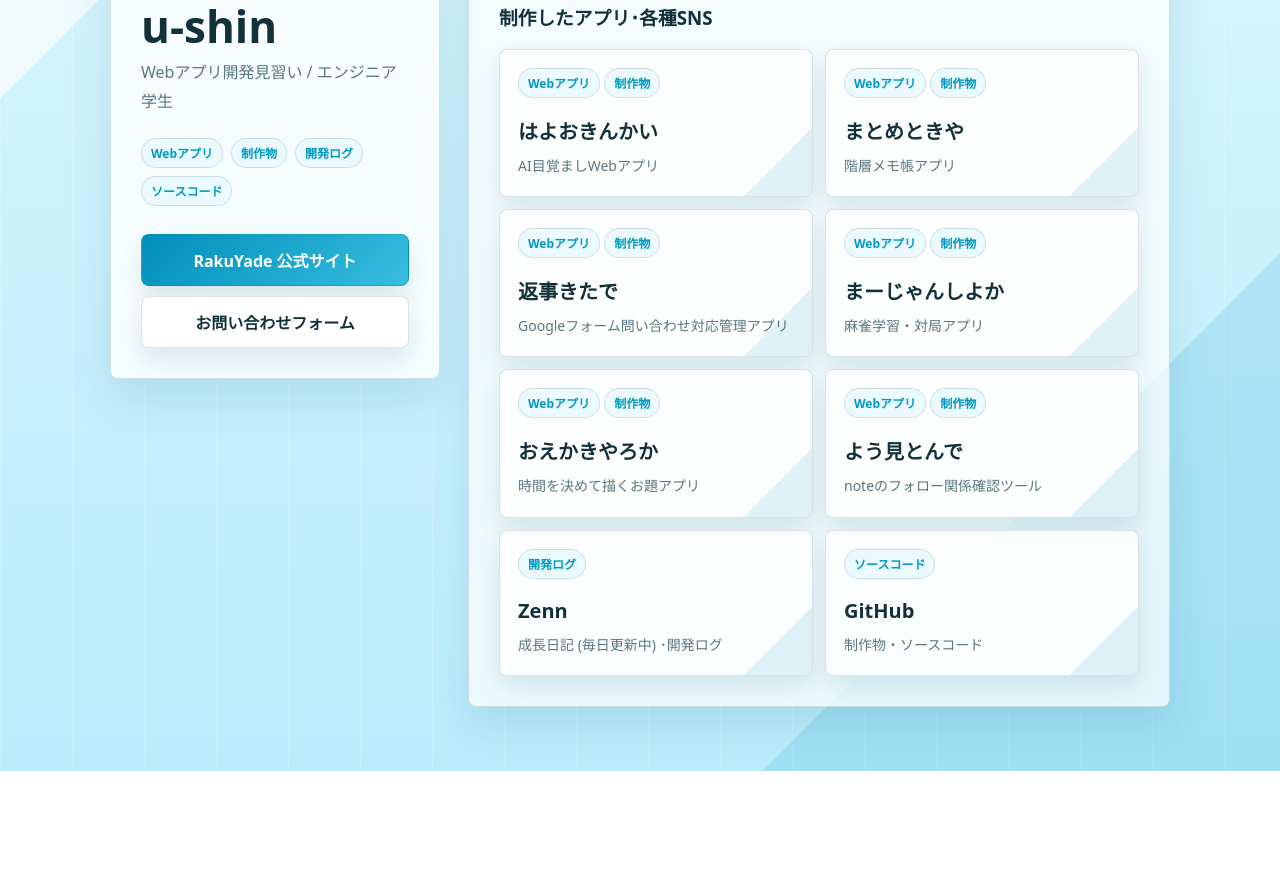
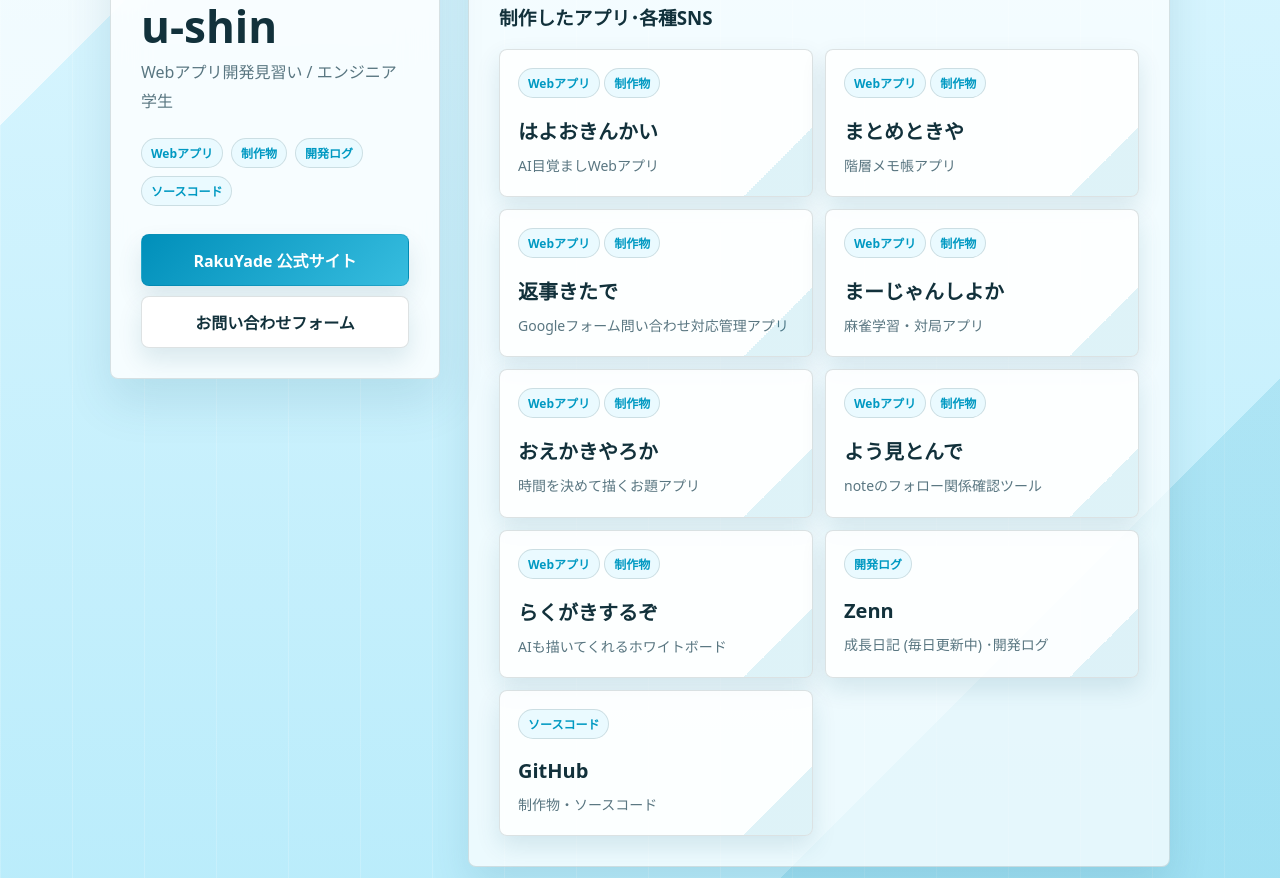
Before and after one commit to u-shin16/profile-site, a plain HTML site: page index.html in a window 1280 px wide. Shown: the part 302-1180 px from the top of the page. Before the commit the page ends 1073 px from the top, so only its background shows below. Drawn offline with Linux system fonts and the light colour scheme.

Commit message:
制作したアプリに「らくがきするぞ」を追加
Co-Authored-By: Claude Opus 5.5 <noreply@anthropic.com>

```diff
--- a/index.html
+++ b/index.html
@@ -114,6 +114,13 @@
             <p>noteのフォロー関係確認ツール</p>
           </a>
 
+          <a href="https://rakugaki.webtool-labs.com/" class="link-card" target="_blank" rel="noopener noreferrer">
+            <span>Webアプリ</span>
+            <span>制作物</span>
+            <h3>らくがきするぞ</h3>
+            <p>AIも描いてくれるホワイトボード</p>
+          </a>
+
           <a href="https://zenn.dev/yushin16" class="link-card" target="_blank" rel="noopener noreferrer">
             <span>開発ログ</span>
             <h3>Zenn</h3>
```
